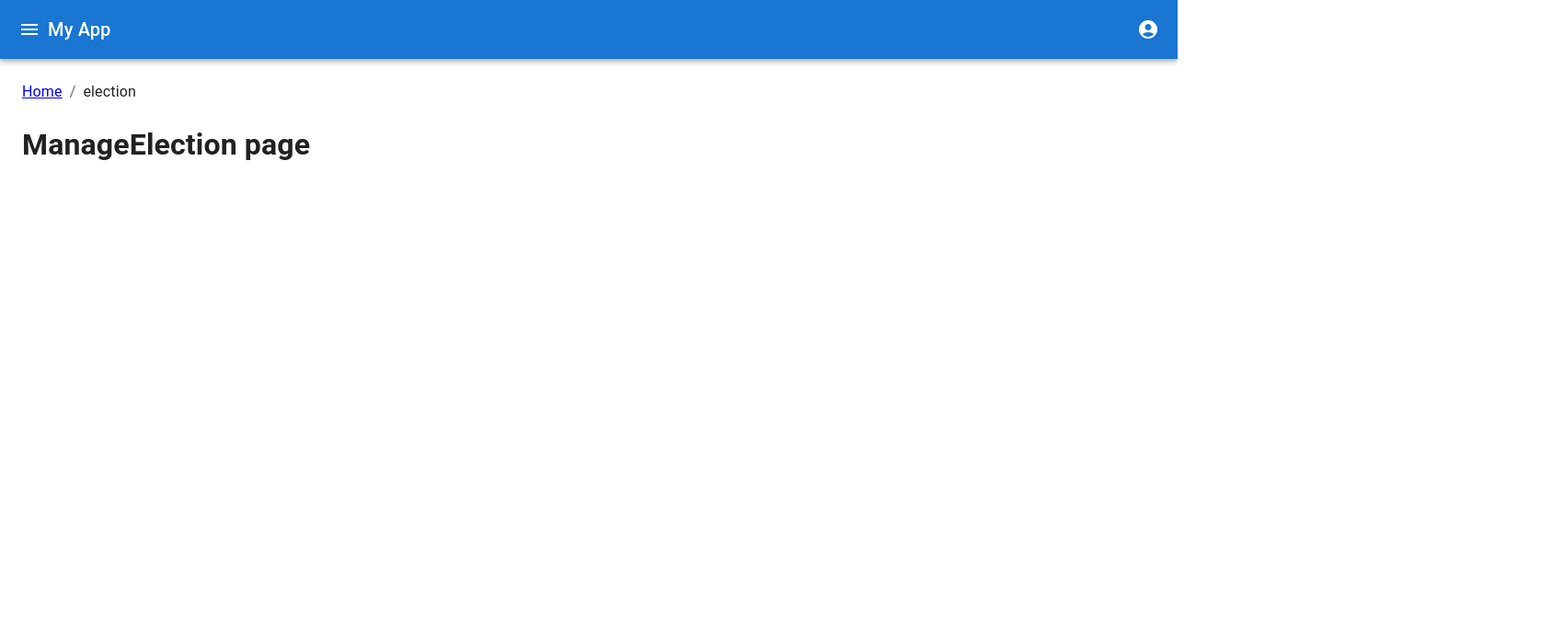
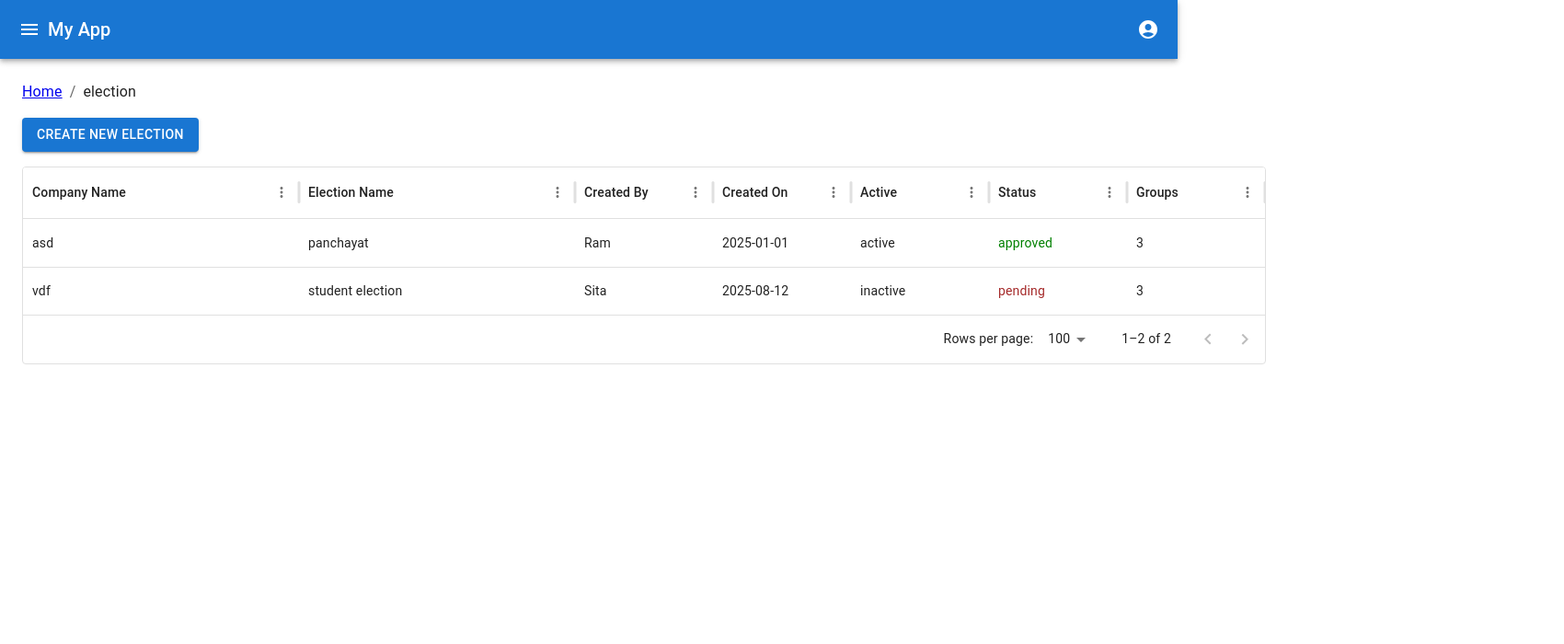
Before and after one commit to srilekhapanigrahy0/onlineVotingUI, a React (Create React App) app: page /election in a window 1280 px wide. Shown: the top 700 px of the page at 92% size, 1700 px wide, since content can reach past the window. Built offline with nearby package versions, Linux system fonts and the light colour scheme; the HTML template or start-up script is replaced by a standard one.

Commit message:
Manage and create election

```diff
--- a/src/components/Company/CreateCompany.js
+++ b/src/components/Company/CreateCompany.js
@@ -5,7 +5,6 @@ import { TextField, Button, Paper, Snackbar, Input, Typography } from '@mui/mate
 const CreateCompany = () => {
   const [name, setName] = useState('');
   const [details, setDetails] = useState('');
-  const [open, setOpen] = useState(false);
   const [logo, setLogo] = useState(null);
   const [logoPreview, setLogoPreview] = useState(null);
   const [nameError, setNameError] = useState('');
@@ -24,12 +23,8 @@ const CreateCompany = () => {
       return;
     }
     setNameError('');
-    setOpen(true);
-    navigate('/company');
-  };
-
-  const handleClose = () => {
-    setOpen(false);
+    //navigate('/company');
+    navigate('/company', { state: { message: 'Company created successfully!' } });
   };
 
   const handleFileUpload = (event) => {
@@ -106,13 +101,6 @@ const CreateCompany = () => {
       >
         Create Company
       </Button>
-
-      <Snackbar
-        open={open}
-        autoHideDuration={6000}
-        onClose={handleClose}
-        message="Company created successfully"
-      />
     </Paper>
   );
 };
--- a/src/components/Company/ManageCompany.js
+++ b/src/components/Company/ManageCompany.js
@@ -98,7 +98,6 @@ const ManageCompany = () => {
         )
       ),
     },
-    { field: 'Groups', headerName: 'Groups', width: 150 },
     {
       field: 'active',
       headerName: 'Active',
@@ -155,6 +154,12 @@ const ManageCompany = () => {
         rows={companies}
         columns={columns}
         pageSize={pageSize}
+        sx={{
+          fontSize: '12px',
+          '.MuiDataGrid-cell': { py: 0.5, px: 1 },
+          '.MuiDataGrid-columnHeader': { py: 0.5, maxHeight: '32px', minHeight: '32px', },
+          '.MuiDataGrid-row': { maxHeight: '32px', minHeight: '32px', },
+        }}
         onPageSizeChange={(newPageSize) => setPageSize(newPageSize)}
         rowsPerPageOptions={[5, 10, 25]}
         pagination
--- a/src/components/Election/CreateElection.js
+++ b/src/components/Election/CreateElection.js
@@ -1,6 +1,71 @@
+import React, { useState } from 'react';
+import { useNavigate } from 'react-router-dom';
+import { TextField, Button, Paper, Snackbar, Input, Typography } from '@mui/material';
+
 const CreateElection = () => {
+  const [name, setName] = useState('');
+  const [details, setDetails] = useState('');
+  const [nameError, setNameError] = useState('');
+  const navigate = useNavigate();
+
+  const handleReset = () => {
+    setName('');
+    setDetails('');
+  };
+  const handleSave = () => {
+    if (!name.trim()) {
+      setNameError('Election Name is required');
+      return;
+    }
+    setNameError('');
+    //navigate('/company');
+    navigate('/Election', { state: { message: 'Election created successfully!' } });
+  };
   return (
-    <h1>CreateElection page</h1>
+    <Paper style={{ padding: 16 }}>
+      <TextField
+        label="Election Name *"
+        value={name}
+        onChange={(e) => setName(e.target.value)}
+        variant="outlined"
+        fullWidth
+        margin="normal"
+        error={!!nameError}
+        helperText={nameError}
+      />
+      <TextField
+        label="Details"
+        value={details}
+        onChange={(e) => setDetails(e.target.value)}
+        variant="outlined"
+        fullWidth
+        margin="normal"
+        multiline
+        rows={4}
+      />
+      <Button
+        variant="contained"
+        color="warning"
+        onClick={handleReset}
+        style={{ marginTop: 16, marginRight: 16 }}
+        >
+        Reset
+      </Button>
+
+      <Button
+        variant="contained"
+        color="primary"
+        onClick={handleSave}
+        style={{ marginTop: 16 }}
+        disabled={!name.trim()}
+      >
+        Create Election
+      </Button>
+
+    </Paper>
+
+
+
   );
 };
 
--- a/src/components/Election/ManageElection.js
+++ b/src/components/Election/ManageElection.js
@@ -1,6 +1,96 @@
+import React, { useState, useEffect } from 'react';
+import { useNavigate } from 'react-router-dom';
+import { Button, Tooltip, Switch, IconButton, Dialog, DialogActions, DialogContent, DialogTitle } from '@mui/material';
+import { DataGrid } from '@mui/x-data-grid';
+import { useLocation } from 'react-router-dom';
+import { Snackbar } from '@mui/material';
+
 const ManageElection = () => {
+  const navigate = useNavigate();
+  const [pageSize, setPageSize] = useState(10);
+  const location = useLocation();
+  const [openSnackbar, setOpenSnackbar] = useState(!!location.state?.message);
+  const myData = [
+    {id:1, active:'active', companyName:'asd', electionName: 'panchayat', createdBy: 'Ram', createdOn: '2025-01-01', status: 'approved', group: 3, action: true},
+    {id:2, active:'inactive', companyName:'vdf', electionName: 'student election', createdBy: 'Sita', createdOn: '2025-08-12', status: 'pending', group: 3, action: false}
+  ];
+
+    useEffect(() => {
+      // Show Snackbar if redirected after deletion
+      if (location.state?.message) {
+        setOpenSnackbar(true);
+
+        setTimeout(() => {
+          location.state = null;
+          navigate('/election', { state: null }); // Reset state to avoid future Snackbar triggers
+        }, 6000);
+
+      }
+    }, [location, navigate]);
+  const columns = [
+      { field: 'companyName', headerName: 'Company Name', width: 300 },
+      { field: 'electionName', headerName: 'Election Name', width: 300 },
+      { field: 'createdBy', headerName: 'Created By', width: 150 },
+      { field: 'createdOn', headerName: 'Created On', width: 150 },
+      { field: 'active', headerName: 'Active', width: 150 },
+
+      {
+        field: 'status',
+        headerName: 'Status',
+        width: 150,
+        renderCell: (params) => (
+          params.value === 'rejected' ? (
+            <Tooltip title={params.row.rejectedReason}>
+              <span style={getStatusStyle(params.value)}>{params.value}</span>
+            </Tooltip>
+          ) : (
+            <span style={getStatusStyle(params.value)}>{params.value}</span>
+          )
+        ),
+      },
+      { field: 'group', headerName: 'Groups', width: 150 }
+    ];
+
+  const getStatusStyle = (status) => {
+    switch (status) {
+      case 'approved':
+        return { color: 'green', cursor: 'pointer' };
+      case 'rejected':
+        return { color: 'red', cursor: 'pointer' };
+      case 'pending':
+        return { color: 'brown', cursor: 'pointer' };
+      default:
+        return { cursor: 'pointer' };
+    }
+  };
+
   return (
-    <h1>ManageElection page</h1>
+    <div style={{ height: 400, width: '100%' }}>
+      {location.state?.message && (
+          <Snackbar
+            open={openSnackbar}
+            autoHideDuration={6000}
+            onClose={() => setOpenSnackbar(false)}
+            message={location.state.message}
+          />
+        )}
+
+      <Button variant="contained" color="primary" onClick={() => navigate('/election/create')} style={{ margin: '16px 0' }}>
+        Create New Election
+      </Button>
+
+      <DataGrid
+        rows={myData}
+        columns={columns}
+        pageSize={pageSize}
+        onPageSizeChange={(newPageSize) => setPageSize(newPageSize)}
+        rowsPerPageOptions={[5, 10, 25]}
+        pagination
+        autoHeight
+        />
+
+
+    </div>
   );
 };
 
--- a/src/components/_layout/Sidebar.js
+++ b/src/components/_layout/Sidebar.js
@@ -74,7 +74,7 @@ const Sidebar = ({ open, onClose }) => {
   const menus = [
     { name: 'Home', icon: <HomeIcon />, submenus: [], link: '/' }, // No submenus for Home
     { name: 'Company', icon: <BusinessIcon />, submenus: [], link: '/company'},
-    { name: 'Election', icon: <InfoIcon />, submenus: []},
+    { name: 'Election', icon: <InfoIcon />, submenus: [], link: '/election'},
     { name: 'Candidate', icon: <InfoIcon />, submenus: [
       { name: 'Candidate registration', icon: <BusinessIcon />, link: '/company' },
       { name: 'Team', icon: <GroupIcon />, link: '/team' },
```
